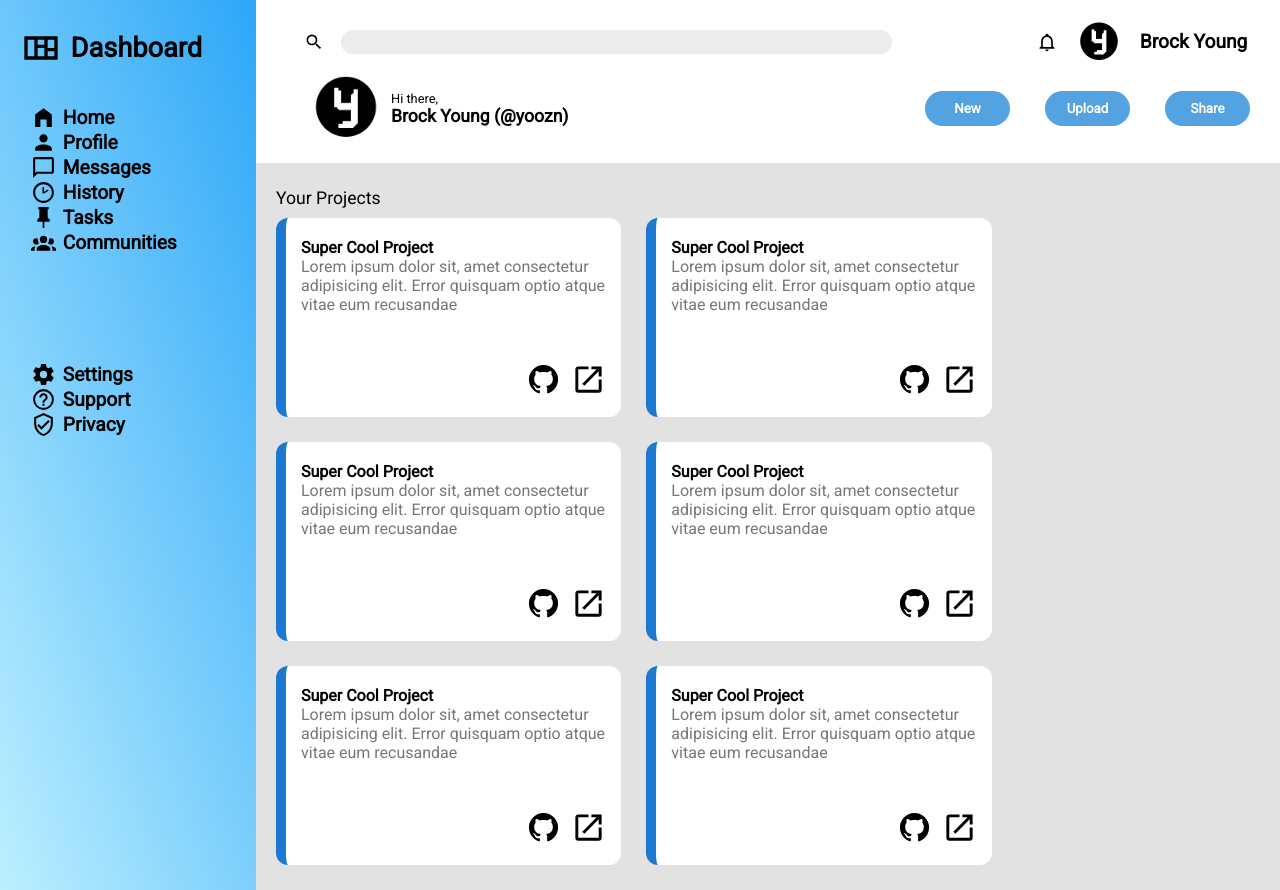
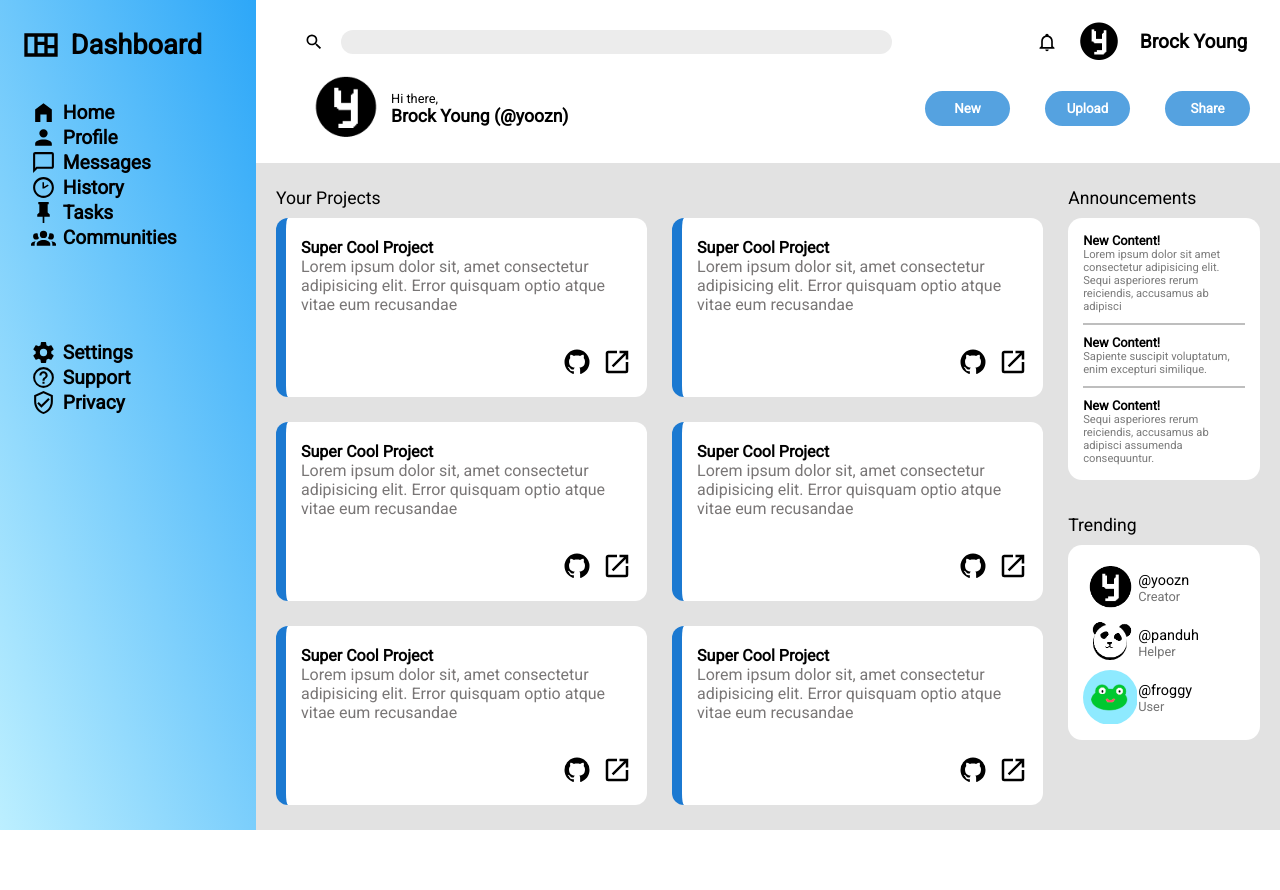
Before and after one commit to yoozn/admin-dashboard, a plain HTML site: page index.html in a window 1280 px wide. After the commit the page ends 830 px from the top, so only its background shows below. Drawn offline with Linux system fonts and the light colour scheme.

Commit message:
template main

```diff
--- a/index.html
+++ b/index.html
@@ -133,7 +133,51 @@
                     </div>
                 </div>
             </div>
-            <div class="right-bar"></div>
+            <div class="right-bar">
+                <div class="section">
+                    <p class="section-name">Announcements</p>
+                    <div class="section-content announcements-content">
+                        <div class="announcement announcement-1">
+                            <p class="announcement-name">New Content!</p>
+                            <p class="announcement-description">Lorem ipsum dolor sit amet consectetur adipisicing elit. Sequi asperiores rerum reiciendis, accusamus ab adipisci </p>
+                        </div>
+                        <div class="announcement announcement-2">
+                            <p class="announcement-name">New Content!</p>
+                            <p class="announcement-description"> Sapiente suscipit voluptatum, enim excepturi similique.</p>
+                        </div>
+                        <div class="announcement announcement-3">
+                            <p class="announcement-name">New Content!</p>
+                            <p class="announcement-description"> Sequi asperiores rerum reiciendis, accusamus ab adipisci assumenda consequuntur.</p>
+                        </div>
+                    </div>
+                </div>
+                <div class="section">
+                    <p class="section-name">Trending</p>
+                    <div class="section-content">
+                        <div class="trend">
+                            <img src="images/yoozncircleupscaled.png" alt="" class="trend-profile">
+                            <div class="trend-info">
+                                <p class="trend-name">@yoozn</p>
+                                <p class="trend-description">Creator</p>
+                            </div>
+                        </div>
+                        <div class="trend">
+                            <img src="images/pandaimg.png" alt="" class="trend-profile">
+                            <div class="trend-info">
+                                <p class="trend-name">@panduh</p>
+                                <p class="trend-description">Helper</p>
+                            </div>
+                        </div>
+                        <div class="trend">
+                            <img src="images/frog.png" alt="" class="trend-profile">
+                            <div class="trend-info">
+                                <p class="trend-name">@froggy</p>
+                                <p class="trend-description">User</p>
+                            </div>
+                        </div>
+                    </div>
+                </div>
+            </div>
         </div>
     </div>
 </body>
--- a/style.css
+++ b/style.css
@@ -161,11 +161,12 @@ body {
 .main {
     background-color: rgb(226, 226, 226);
     display:grid;
-    grid-template-columns: 4fr 1.5fr;
+    grid-template-columns: 4fr 1fr;
     padding: 25px 20px;
+    gap: 25px;
 }
 
-.project-header-text {
+.project-header-text, .section-name {
     font-weight: 500;
     font-size: 1.1rem;
     margin-bottom: 10px;
@@ -206,12 +207,69 @@ body {
 }
 
 .project-item > .project-buttons img {
-    height: 35px;
+    height: 30px;
     margin: 0;
     padding: 0;
     /* border: 3px solid black; */
 }
 
 .right-bar {
+    display:grid;
+    grid-template-rows: 0fr 0fr;
+    gap: 35px;
+}
 
+.section {
+    display:grid;
+    grid-template-rows: 0fr 0fr;
 }
+
+.section-content {
+    background-color: white;
+    border-radius: 14px;
+    padding: 15px;
+}
+
+.announcements-content {
+    display:grid;
+    grid-template-rows: repeat(3, 0fr);
+    gap: 10px
+}
+
+.announcement-name {
+    font-weight: bold;
+    font-size: .8rem;
+}
+
+.announcement-description {
+    font-size: .7rem;
+    color: rgb(122, 122, 122);
+}
+
+.announcement-1,
+.announcement-2 {
+    padding-bottom: 10px;
+    border-bottom: solid 2px rgb(190, 190, 190);
+}
+
+.trend {
+    display: grid;
+    grid-template-columns: 0fr 0fr;
+    align-items: center;
+}
+
+.trend > img {
+    height: 55px;
+    align-self: center;
+    justify-self: center;
+    border-radius: 50%;
+}
+
+.trend-name {
+    font-size: .9rem;
+}
+
+.trend-description {
+    font-size: .8rem;
+    color: rgb(114, 114, 114)
+}
```
Also changed, not shown: images/frog.png (added), images/pandaimg.png (added).
